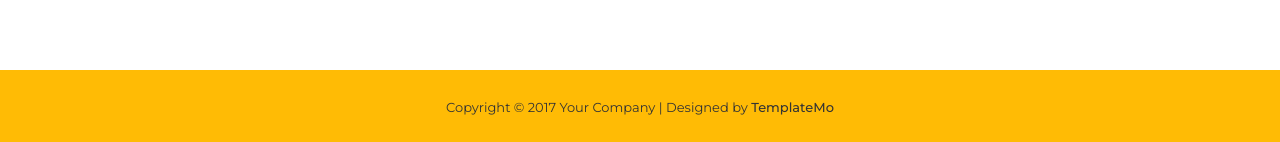
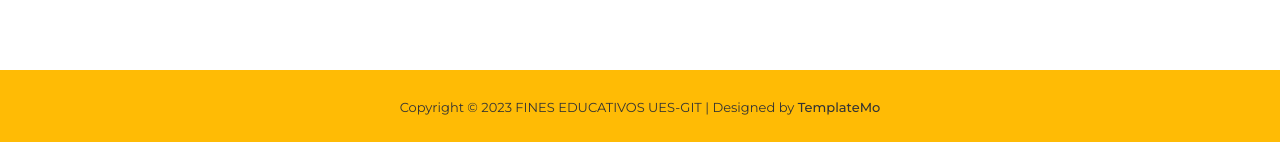
Before and after one commit to samuelprzpp/Tienda_newline, a plain HTML site: page index.html in a window 1280 px wide. Shown: the part 849-991 px from the top of the page. Drawn offline with nearby package versions, Linux system fonts and the light colour scheme.

Commit message:
Actualice el copyrigth

```diff
--- a/index.html
+++ b/index.html
@@ -266,7 +266,7 @@ http://www.templatemo.com/tm-503-newline
 
 
         <footer>
-          <p>Copyright &copy; 2017 Your Company
+          <p>Copyright &copy; 2023 FINES EDUCATIVOS UES-GIT
 
         	| Designed by <em>TemplateMo</em></p>
         </footer>
```
